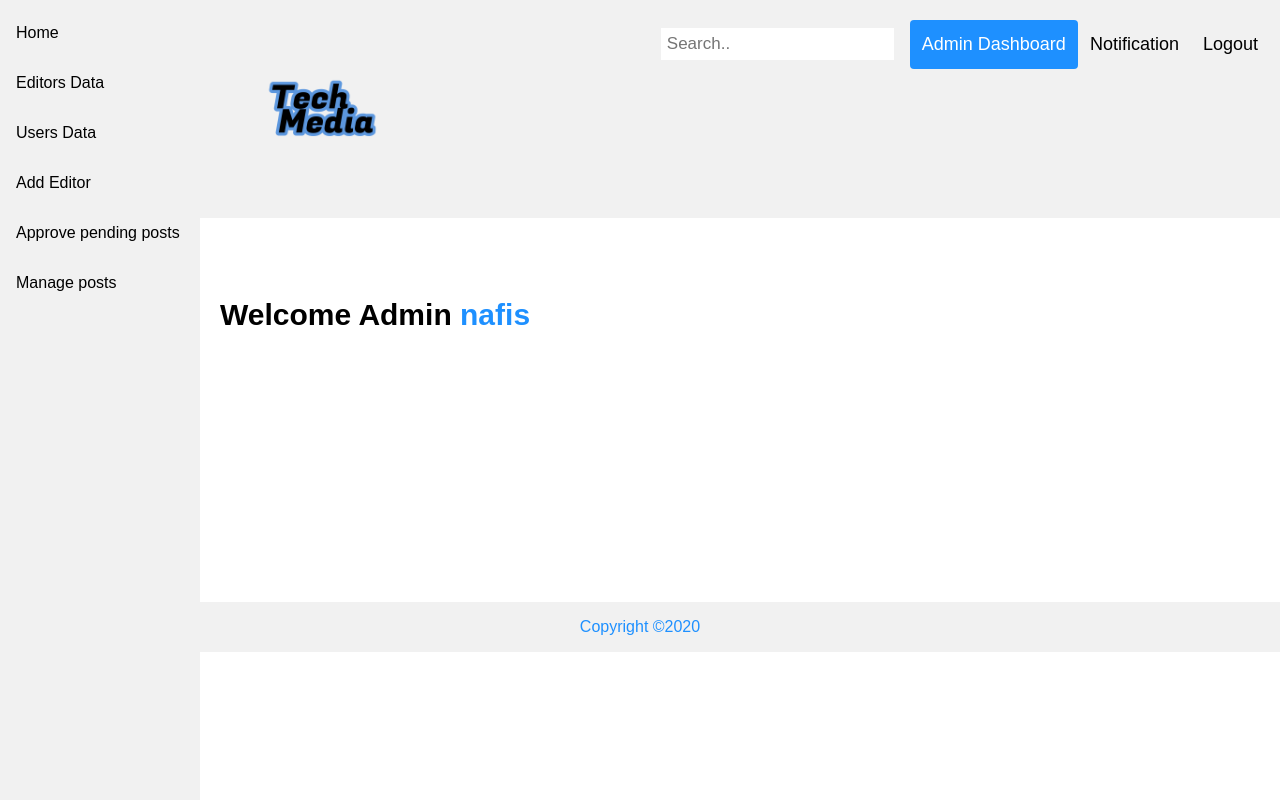
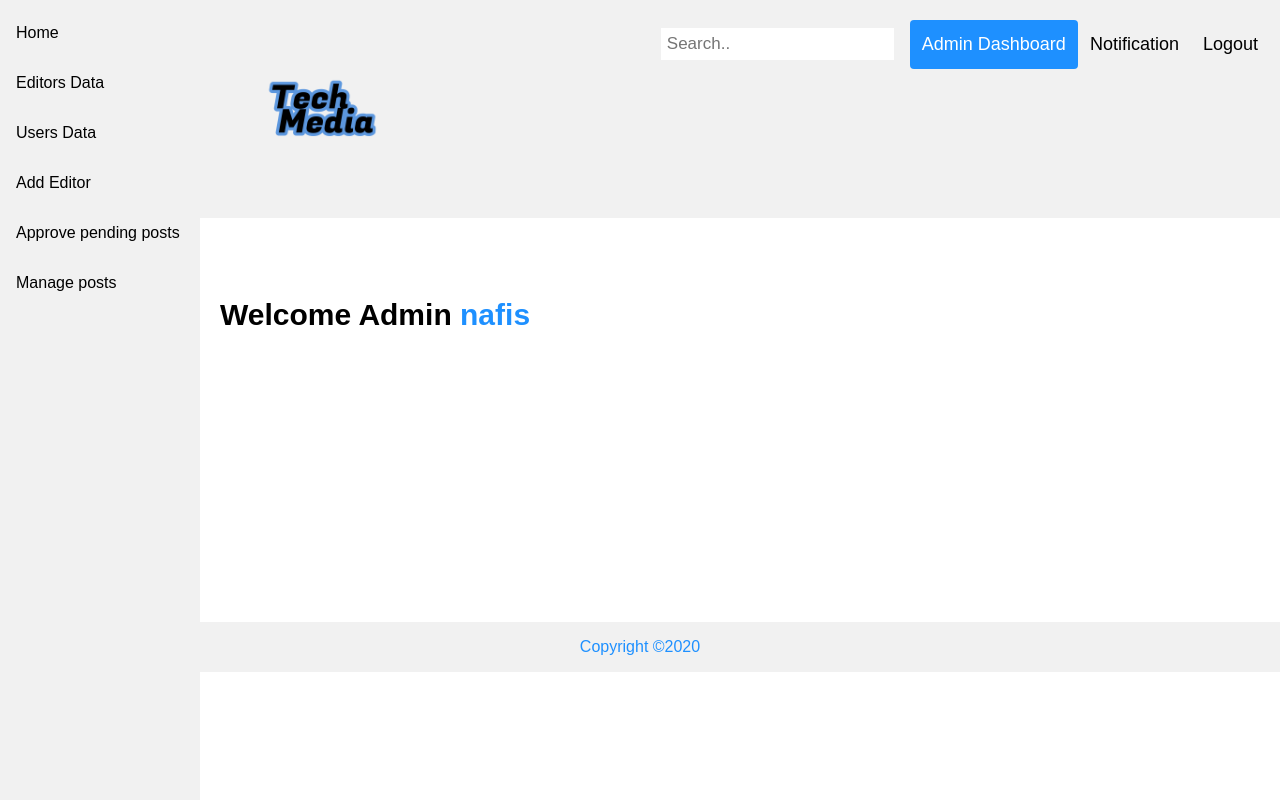
Before and after one commit to mridul-hossain/Tech-Media, a PHP site: page /adminDashboard.php in a window 1280 px wide. Run offline with PHP 8.4, Linux system fonts and the light colour scheme; the visitor is signed in with stand-in values (Sample User, id 1).

Commit message:
slight change

```diff
--- a/admin/adminDashboard.css
+++ b/admin/adminDashboard.css
@@ -3,6 +3,7 @@
     /* Same width as the sidebar + left position in px */
     font-size: 15px;
     padding-top: 60px;
-    padding-bottom: 250px;
+    padding-bottom: 270px;
+    margin-right: 30px;
     /* Increased text to enable scrolling */
 }
```
